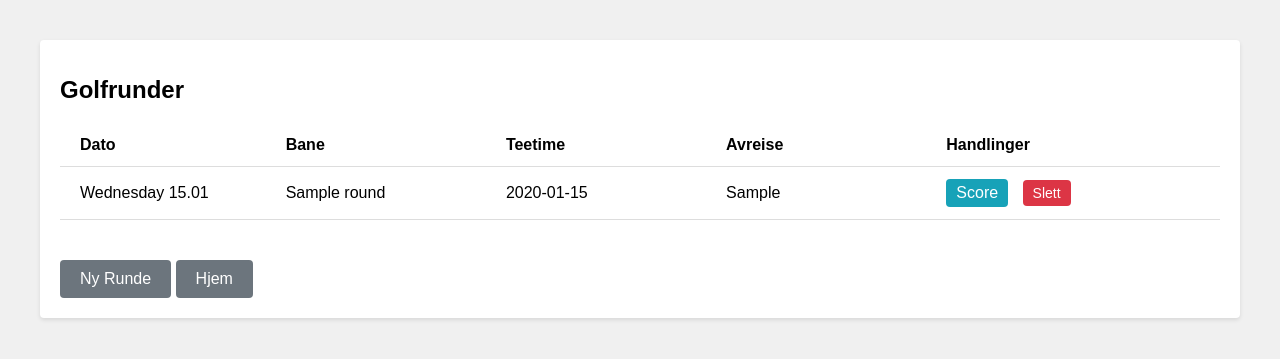
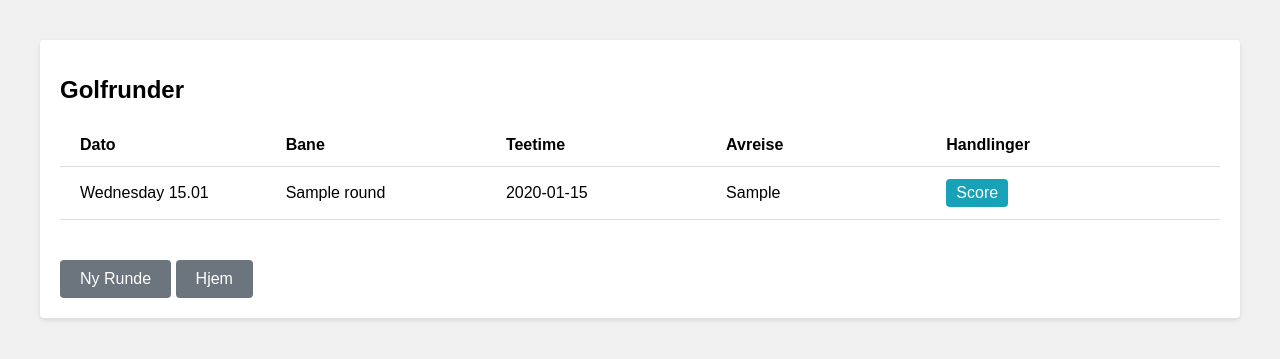
Before and after one commit to GeirOwe/golf, a Flask app: page /rounds in a window 1280 px wide. Shown: the top 359 px of the page. Run offline with Flask 3, Linux system fonts and the light colour scheme; tables that the repository leaves empty hold one stand-in row (values such as "Sample post").

Commit message:
remove delete buttons

```diff
--- a/templates/list_players.html
+++ b/templates/list_players.html
@@ -25,7 +25,7 @@
                           action="{{ url_for('delete_player', player_id=player.id) }}"
                           style="display: inline;"
                           onsubmit="return confirm('Er du sikker på at du vil slette denne spilleren?');">
-                        <button type="submit" class="btn-delete">Slett</button>
+                        <!-- <button type="submit" class="btn-delete">Slett</button> -->
                     </form>
                 </td>
             </tr>
--- a/templates/list_rounds.html
+++ b/templates/list_rounds.html
@@ -31,7 +31,7 @@
                           action="{{ url_for('delete_round', round_id=round.id) }}"
                           style="display: inline;"
                           onsubmit="return confirm('Er du sikker på at du vil slette denne runden?');">
-                        <button type="submit" class="btn-delete">Slett</button>
+                        <!-- <button type="submit" class="btn-delete">Slett</button> -->
                     </form>
                 </td>
             </tr>
--- a/templates/list_scores.html
+++ b/templates/list_scores.html
@@ -42,7 +42,8 @@
               action="{{ url_for('reset_scores') }}"
               style="display: inline;"
               onsubmit="return confirm('Er du sikker på at du vil slette ALLE scorer?');">
-            <button type="submit" class="btn-danger">Slett Alle Scorer</button>
+            <!-- <button type="submit" class="btn-danger">Slett Alle Scorer</button> -->
+
         </form>
     </div>
     {% else %}
```
